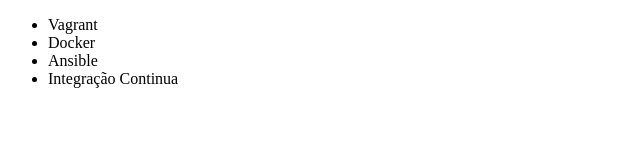
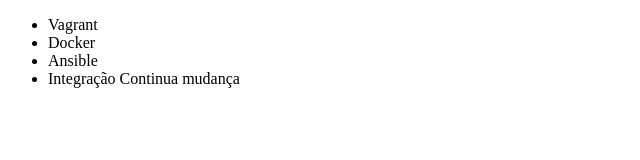
Before and after one commit to joseRoberto17/comandos-git, a plain HTML site: page index.html in a window 1280 px wide. Shown: the full height of the page, 0-640 px from the left. Drawn offline with Linux system fonts and the light colour scheme.

Commit message:
Add mudança na tag li

```diff
--- a/index.html
+++ b/index.html
@@ -9,7 +9,7 @@
         <li>Vagrant</li>
         <li>Docker</li>
         <li>Ansible</li>
-        <li>Integração Continua</li>
+        <li>Integração Continua mudança</li>
     </ul>
 </body>
 </html>
```
